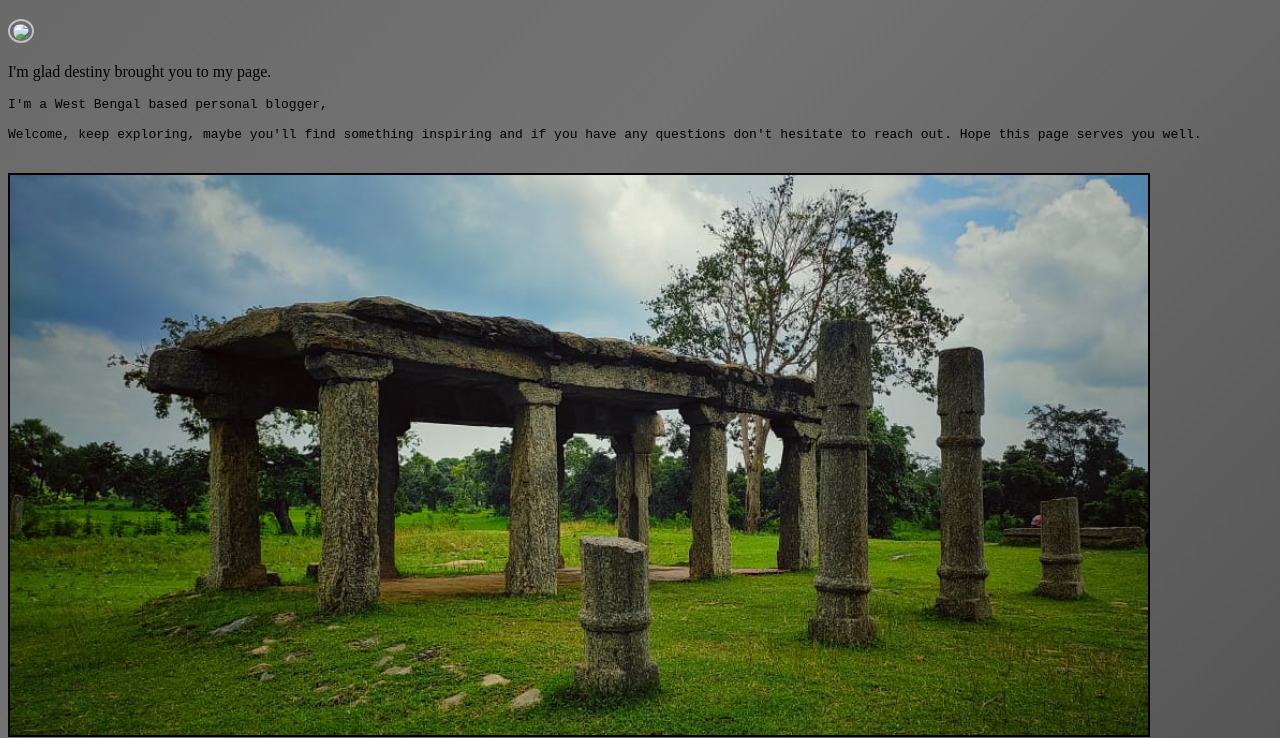
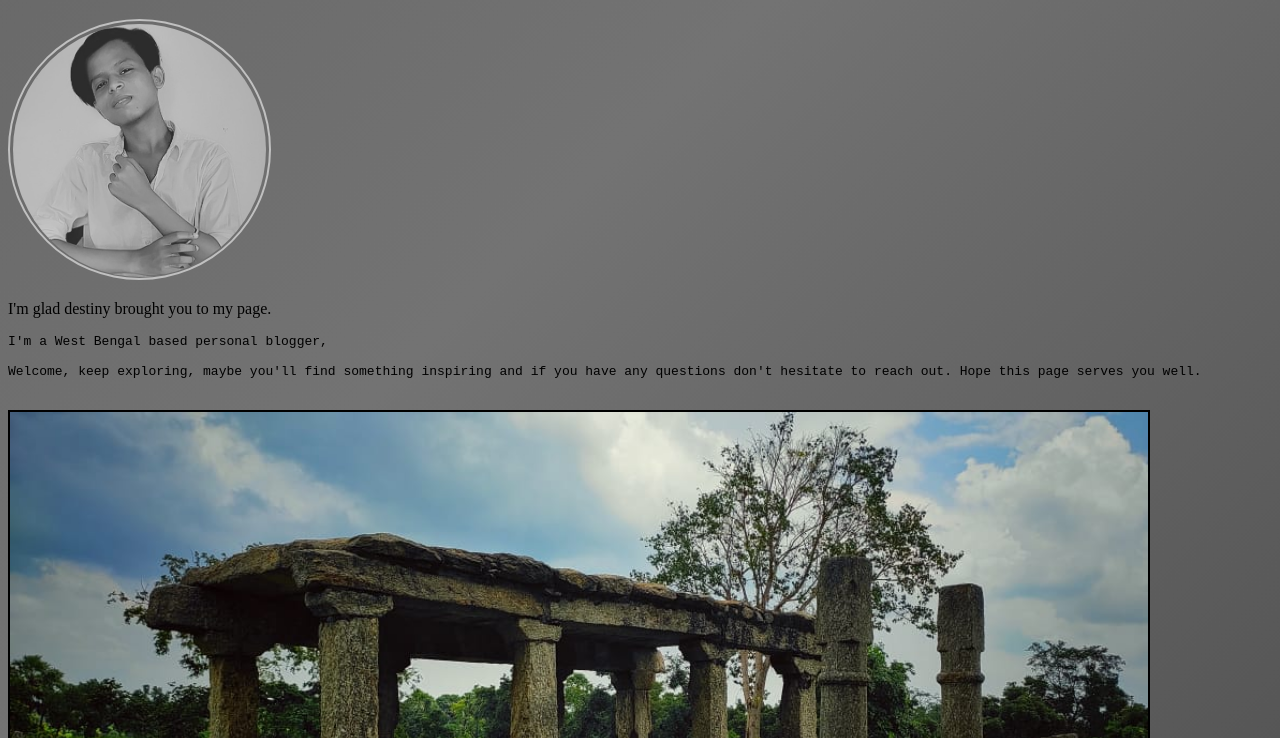
Before and after one commit to seenoy/Biodata, a plain HTML site: page index.html in a window 1280 px wide. Shown: the part 62-800 px from the top of the page. Drawn offline with Linux system fonts and the light colour scheme.

Commit message:
Update index.html

```diff
--- a/index.html
+++ b/index.html
@@ -8,7 +8,7 @@
   </head>
   <body>
       <h1 >Mr_Seenoy</h1>
-   <img class="img1" src="Img/Ovi.jpg" />
+   <img class="img1" src="Ovi.jpg" />
    <p class="a1">I'm glad destiny brought you to my page.</p>
   <p class="a2">I'm a West Bengal based personal blogger,
   <br />
```
